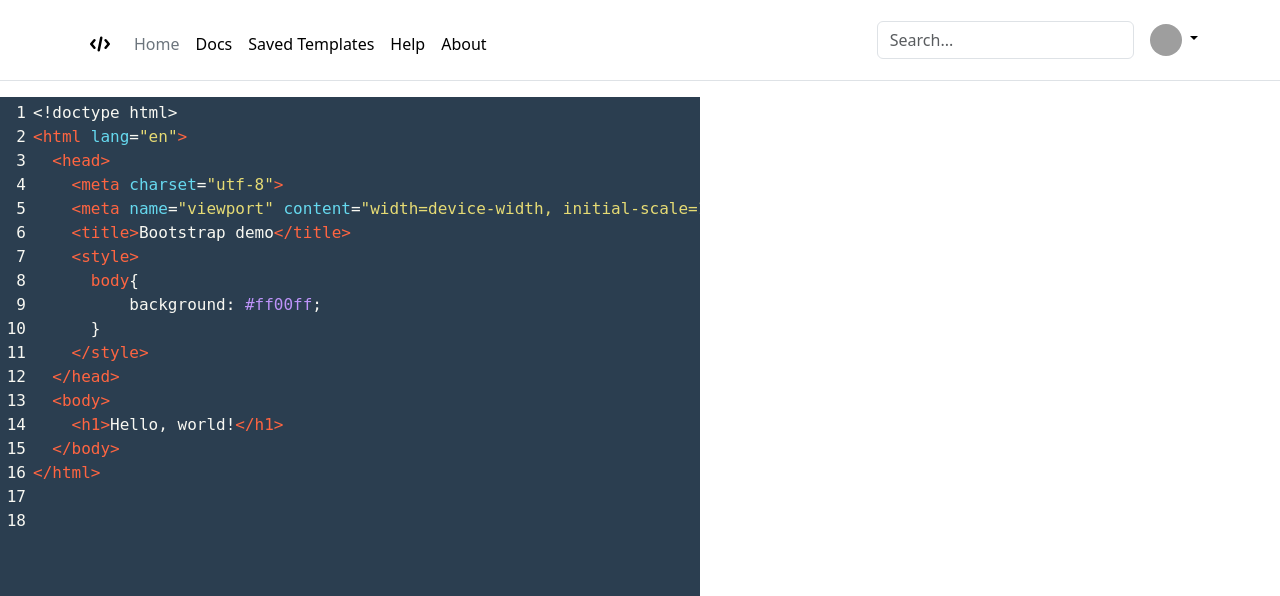
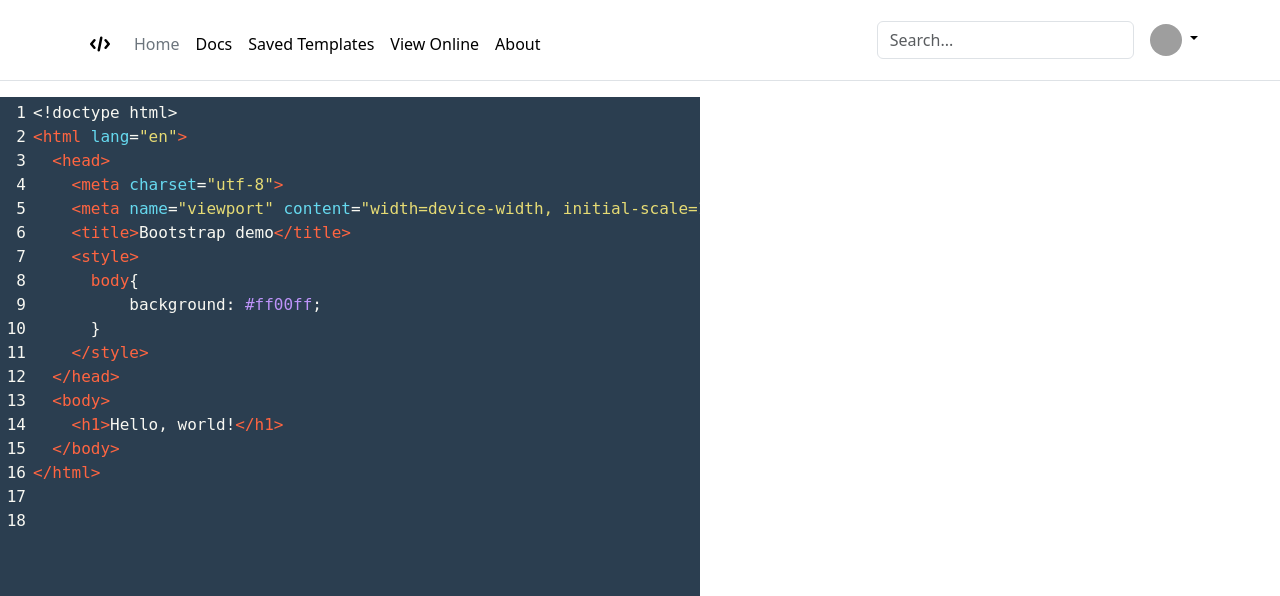
Before and after one commit to leomullerluiz/htmlEmailTesterV1, a PHP site: page /index.php in a window 1280 px wide. Shown: the top 596 px of the page. Run offline with PHP 8.4, Linux system fonts and the light colour scheme; some libraries are stand-ins or nearby versions; grey boxes are pictures that could not be loaded.

Commit message:
[TEMP] add view online option

```diff
--- a/index.php
+++ b/index.php
@@ -51,7 +51,7 @@ require "app/functions/pages.php";
                     <li><a href="?page=home" class="nav-link px-2 link-secondary">Home</a></li>
                     <li><a href="#" class="nav-link px-2 link-body-emphasis">Docs</a></li>
                     <li><a href="#" class="nav-link px-2 link-body-emphasis">Saved Templates</a></li>
-                    <li><a href="#" class="nav-link px-2 link-body-emphasis">Help</a></li>
+                    <li><a href="https://leomullerluiz.com/projects/htmlemailtester/" target="_blank" class="nav-link px-2 link-body-emphasis">View Online</a></li>
                     <li><a href="#" class="nav-link px-2 link-body-emphasis">About</a></li>
                 </ul>
 
```
